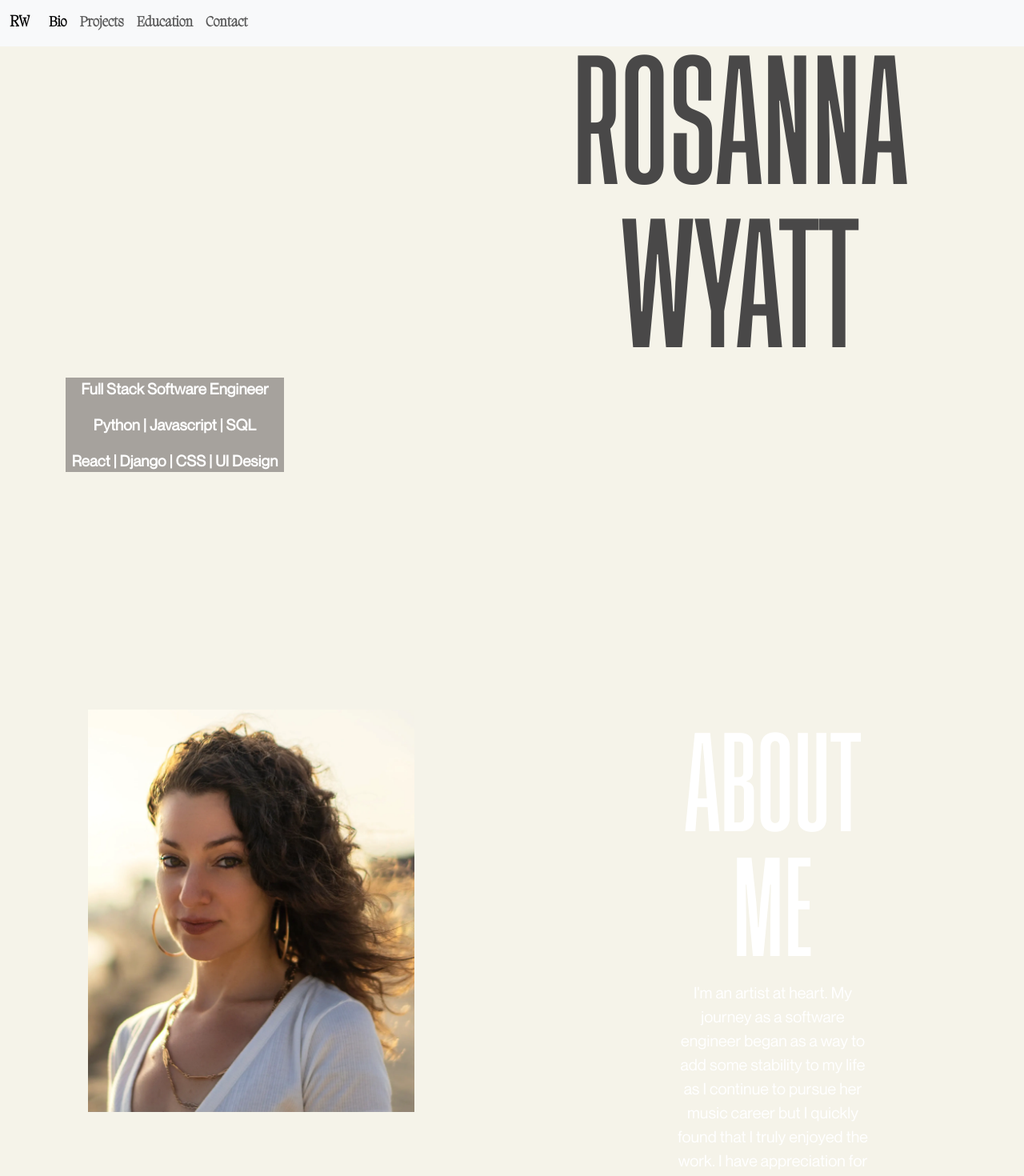
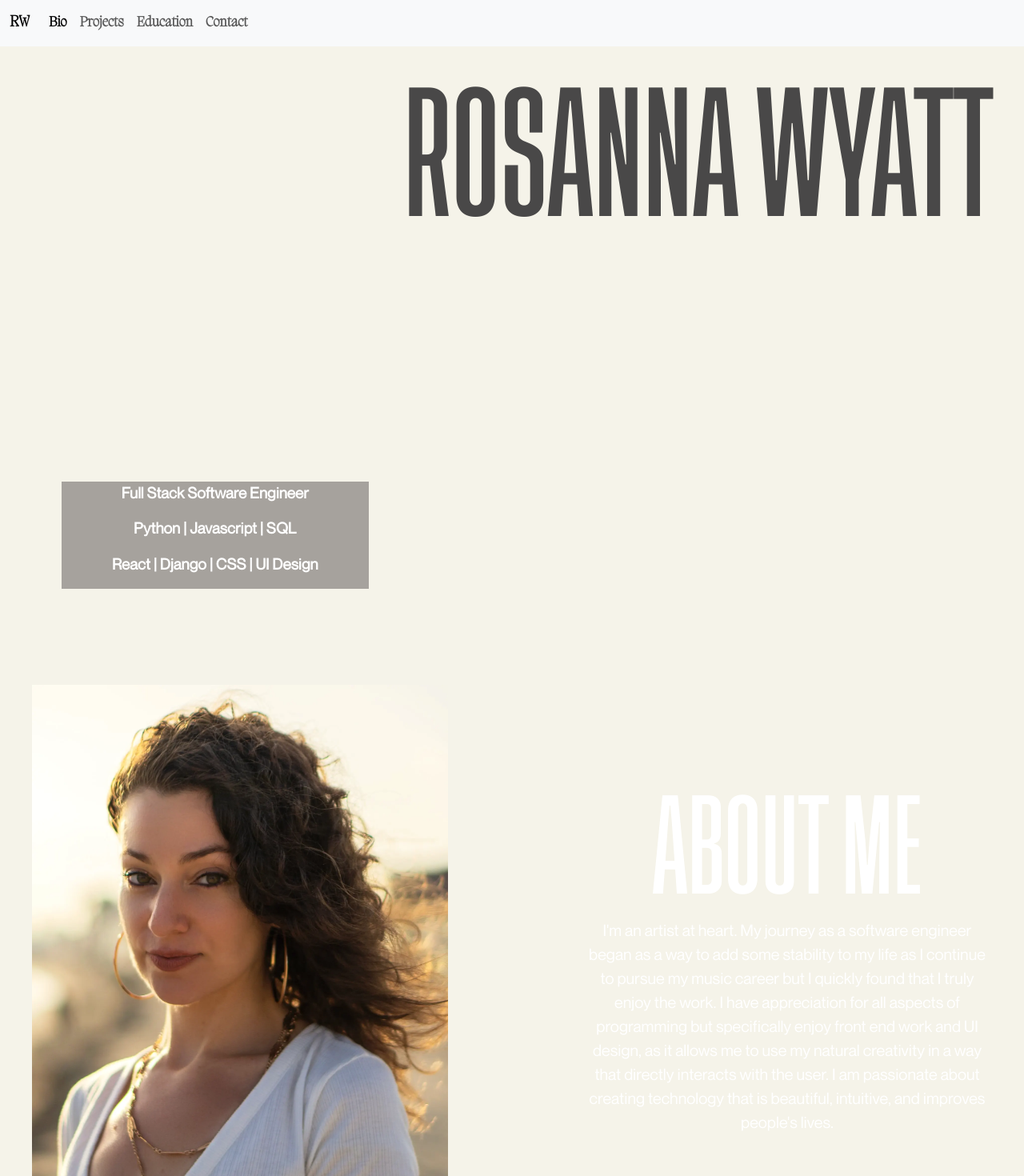
Before and after one commit to rosannawyatt/portfolio, a React (Create React App) app: page / in a window 1280 px wide. Shown: the top 1470 px of the page at 80% size. Built offline with nearby package versions, Linux system fonts and the light colour scheme.

Commit message:
top section and bio section converted to flexbox

```diff
--- a/src/App.css
+++ b/src/App.css
@@ -42,8 +42,7 @@
 }
 
 .headshot {
-  width: 75%;
-  padding: 5%;
+  width: 520px;
 }
 
 .top-section {
@@ -53,33 +52,15 @@
   font-family: montreal;
 }
 
-.animate-charcter
+.name
 {
-   /* text-transform: uppercase;
-  background-image: linear-gradient(
-    -225deg,
-    #ecd31c 10%,
-    #FFFFFF 29%,
-    #FFFFFF 50%,
-    #eee288 100%
-  );
-  background-size: auto auto;
-  background-clip: border-box;
-  background-size: 200% auto;
-  color: #fff;
-  background-clip: text;
-  -webkit-background-clip: text;
-  -webkit-text-fill-color: transparent;
-  animation: textclip 7s linear infinite;
-  display: inline-block; */
   font-size: 170px;
   font-family: tuskerGroteskTall;
   color: #494848;
+  position: absolute;
+  top: 5%;
+  right: 3%;
 }
-
-/* .name {
-  width: 100%;
-} */
 
 @keyframes textclip {
   to {
@@ -87,24 +68,22 @@
   }
 }
 
-/* .container {
-  position: relative; right: 5%; top: 5%;
-} */
-
 .description {
   align-items: center;
-  width: 50%;
   background-color: #3734346b;
   font-size: larger;
+  position: absolute;
+  bottom: 15%;
+  width: 30%;
+  left: 6%;
 }
 
 .bio {
-  margin: auto;
-  width: 55%;
+  width: 100%;
   font-size: 20px;
-  padding: 50px;
   font-family: montreal;
   color: #FFFFFF;
+  margin-top: 25%;
 }
 
 .bio-header {
@@ -147,6 +126,7 @@
 }
 
 .navbar {
+  display: flex;
   width: 100%;
   position: fixed;
   z-index: 10;
@@ -195,11 +175,8 @@ body {
 .panel {
   /* min height incase content is higher than window height */
   display: flex;
-  /* align-items: center; */
-  justify-content: center;
   height: 100vh;
-  /* outline: 10px solid hotpink; */
-  /* turn above on to see the edge of panels */
+  width: 100%;
 }
 
 /* colours */
@@ -221,3 +198,22 @@ body {
 .footer {
   width: 100%;
 }
+
+.panel-item {
+  flex-basis: 40%;
+}
+
+.top-row {
+  display: flex;
+  position: relative;
+  height: 100vh;
+}
+
+.bio-row {
+  display: flex;
+  position: relative;
+  flex-flow: row wrap;
+  justify-content: space-evenly;
+  align-items: space-evenly;
+  gap: 10%;
+}
--- a/src/App.js
+++ b/src/App.js
@@ -48,7 +48,7 @@ function App() {
   return (
     <div className="App">
       <div className='navbar'>
-        <nav class="navbar navbar-expand-lg bg-body-tertiary" style={{marginTop: 40, background: "transparent", backdropFilter: "blur"}}>
+        <nav class="navbar navbar-expand-lg bg-body-tertiary" style={{marginTop: 40, background: "transparent", backdropFilter: "blur", width:"100%"}}>
           <div class="container-fluid">
             <a class="navbar-brand" href="#">RW</a>
             <button class="navbar-toggler" type="button" data-bs-toggle="collapse" data-bs-target="#navbarNavAltMarkup" aria-controls="navbarNavAltMarkup" aria-expanded="false" aria-label="Toggle navigation">
@@ -68,27 +68,13 @@ function App() {
       <div className='main-body'>
         <div className='panel' data-color='white'>
           <div className='top-section'>
-            <div class="container text-center">
-              <div class="row row-cols-2">
-                <div class="col">
+            <div className='top-row'>
+              <h3 class="name"> ROSANNA WYATT</h3>
               <div>
-                  </div>
-                </div>
-                <div class="col" style={{width: "50%"}}>
-                  <div className='name'>
-                    <h3 class="animate-charcter"> ROSANNA WYATT</h3>
-                  </div>
-                </div>
-                <div class="col">
                 <div className='description'>
                   <p>Full Stack Software Engineer</p>
                   <p>Python | Javascript | SQL</p>
                   <p>React | Django | CSS | UI Design</p>
-                  </div>
-                </div>
-                <div class="col">
-                  <div>
-                  </div>
                 </div>
               </div>
             </div>
@@ -96,28 +82,24 @@ function App() {
         </div>
         <div className='panel' data-color='dark'>
           <a id='bio'>
-            <div>
-              <div class="row">
-                <div class="col">
-                  <div>
+            <div className='bio-row'>
+              <figure className='panel-item'>
                 <img src={headshot} alt="" className='headshot' />
-                  </div>
-                </div>
-                <div class="col">
+              </figure>
+              <figure className='panel-item'>
                 <div className='bio'>
                   <h1 className='bio-header'>ABOUT ME</h1>
                   <p>
                     I'm an artist at heart. My journey as a software
                     engineer began as a way to add some stability to my life as I continue to pursue
-                      her music career but I quickly found that I truly enjoyed the work. I have appreciation
+                    my music career but I quickly found that I truly enjoy the work. I have appreciation
                     for all aspects of programming but specifically enjoy front end work
                     and UI design, as it allows me to use my natural creativity in a way
                     that directly interacts with the user. I am passionate about creating
                     technology that is beautiful, intuitive, and improves people's lives.
                   </p>
                 </div>
-                </div>
-              </div>
+              </figure>
             </div>
           </a>
         </div>
```
Lines whose indentation alone changed are shown as unchanged.
